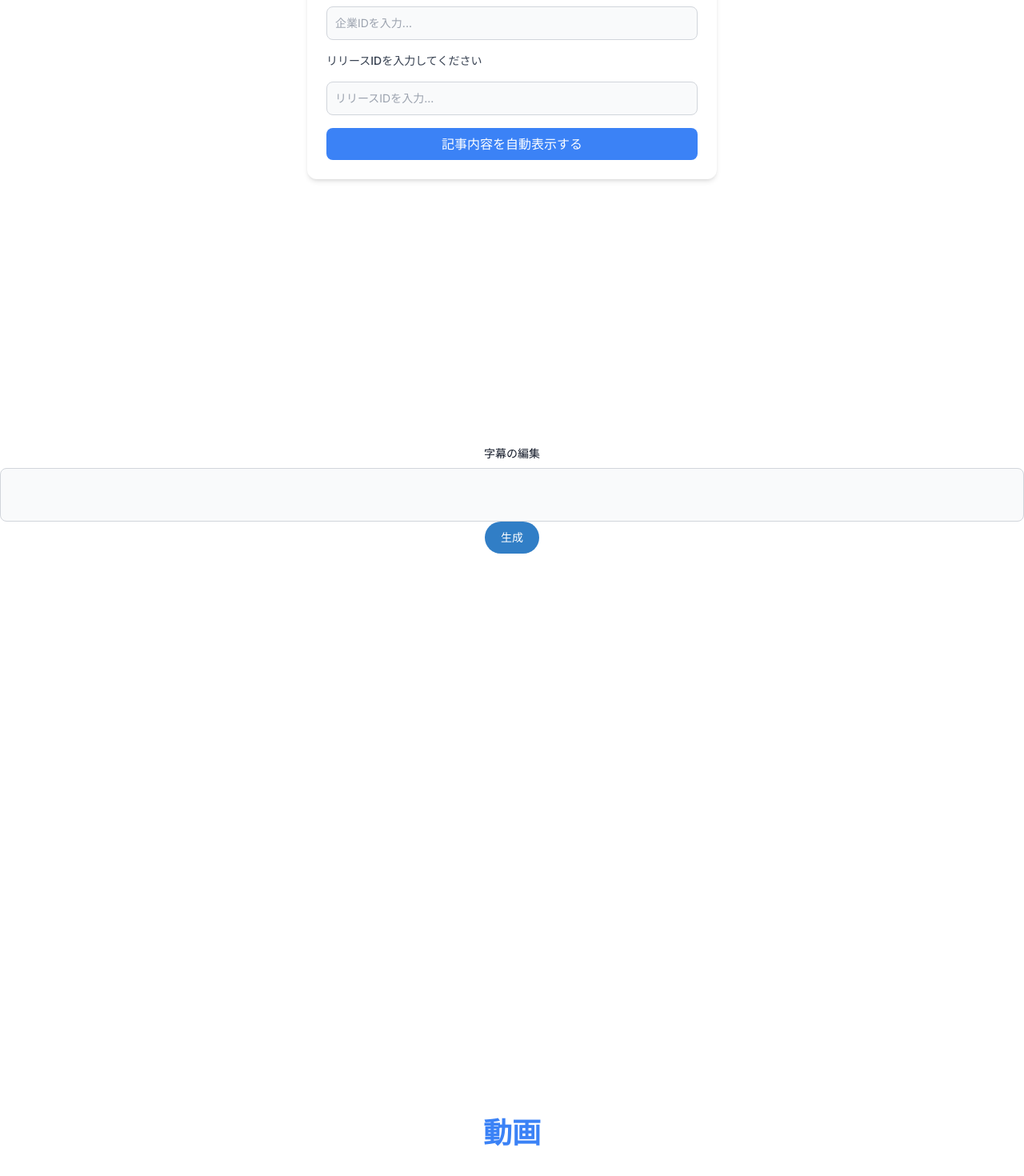
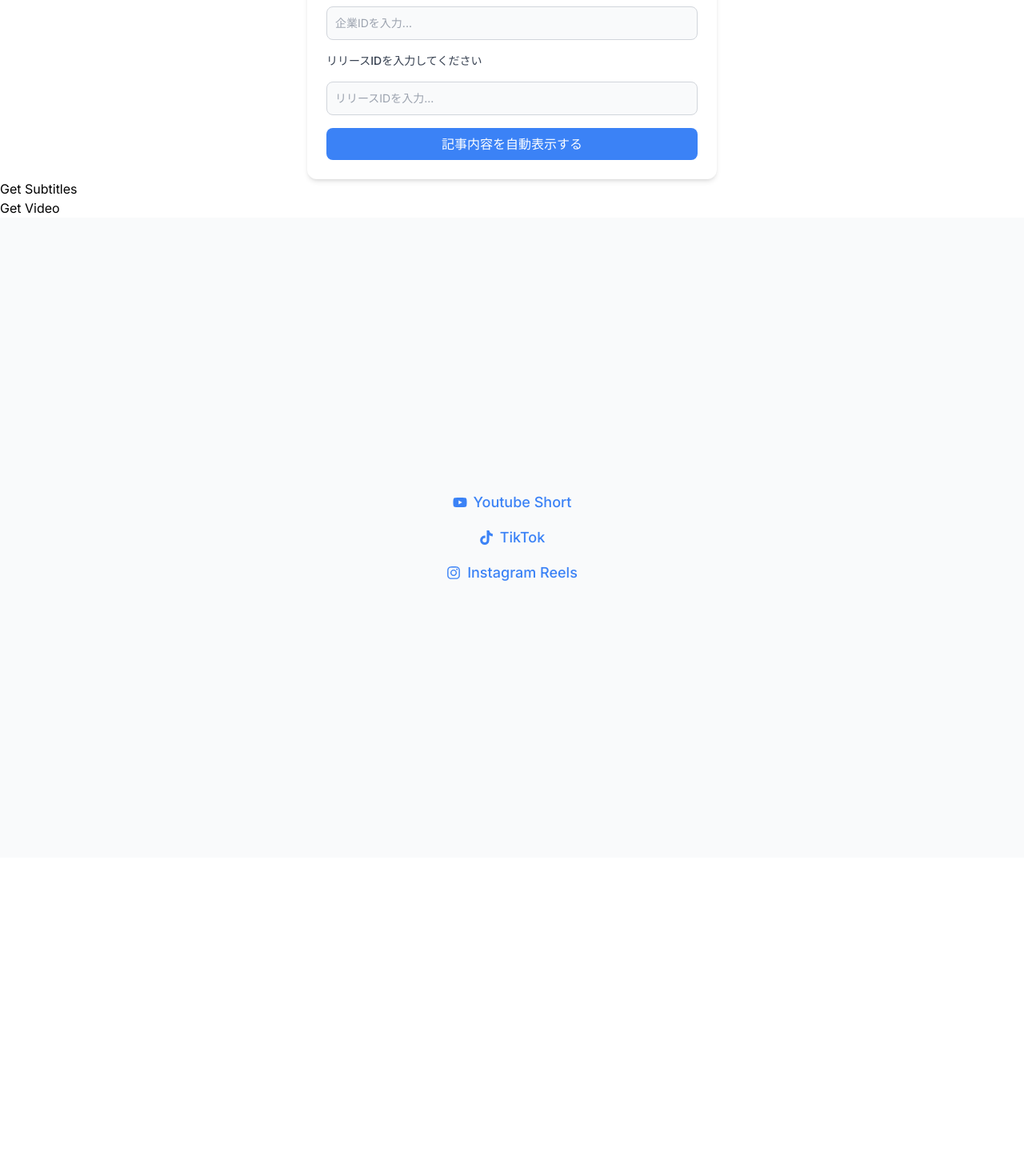
Before and after one commit to PRTIMES/hackathon2024-summer-team-c, a Next.js app in the folder videogenerate/: page / in a window 1280 px wide. Shown: the part 76-1546 px from the top of the page at 80% size. After the commit the page ends 1148 px from the top, so only its background shows below. Built offline with nearby package versions, Linux system fonts and the light colour scheme.

Commit message:
Testフォルダフロントエンド反映

```diff
--- a/videogenerate/app/page.tsx
+++ b/videogenerate/app/page.tsx
@@ -1,12 +1,13 @@
 "use client";
 import ArticleForm from "@/components/ArticleForm";
-import Subtitle from "@/components/Subtitle";
-import Video from "@/components/Video";
-import Link from "@/components/Link";
+//import Subtitle from "@/components/Subtitle";
+//import Video from "@/components/Video";
+import Snslink from "@/components/Snslink";
 import Header from "@/components/Header";
 import Result from "@/components/Result";
-/*import Pvresult from "@/components/Pvresult";*/
+//import Pvresult from "@/components/Pvresult";
 import React, { useState } from 'react';
+import Test from "./test/page";
 
 
 export default function Home() {
@@ -16,9 +17,10 @@ export default function Home() {
       <Header/>
       <Result data={data} setData={setData} />
       {data && <ArticleForm data={data}/>}
-      <Subtitle/>
-      <Video/>
-      <Link/>
+      {/*<Subtitle/>*/}
+      {/*<Video/>*/}
+      <Test/>
+      <Snslink/>
       {/*{data && <Pvresult data={data}/>} */}
     </>
   );
--- a/videogenerate/components/Link.tsx
+++ b/videogenerate/components/Snslink.tsx
@@ -1,6 +1,6 @@
 import { FaYoutube, FaTiktok, FaInstagram } from 'react-icons/fa';
 
-export default function Link() {
+export default function Snslink() {
     return (
         <div className="video-container flex flex-col items-center justify-center min-h-screen bg-gray-50 space-y-4">
             <a className="flex items-center text-blue-500 text-lg font-medium hover:underline" href="https://www.youtube.com/?gl=JP&hl=ja&app=desktop">
--- a/videogenerate/components/Subtitle.tsx
+++ b/videogenerate/components/Subtitle.tsx
@@ -1,4 +1,4 @@
-import { useState } from 'react'
+/*import { useState } from 'react'
 
 export default function Subtitle() {
     const [editcaptionData, setEditcaptionData] = useState("")
@@ -26,3 +26,4 @@ export default function Subtitle() {
         </div>
     )
 }
+*/
--- a/videogenerate/components/Video.tsx
+++ b/videogenerate/components/Video.tsx
@@ -1,7 +1,11 @@
+/*import Link from 'next/link'
+
 export default function Video() {
     return (
         <div className="video-container flex flex-col items-center justify-center min-h-screen">
             <h1 className="text-4xl font-bold text-blue-500 mb-4">動画</h1>
+            <Link href="/test">testへ</Link>
         </div>
     )
 }
+*/
```
Also changed, not shown: videogenerate/app/test/page.tsx (+1 -0 lines).
